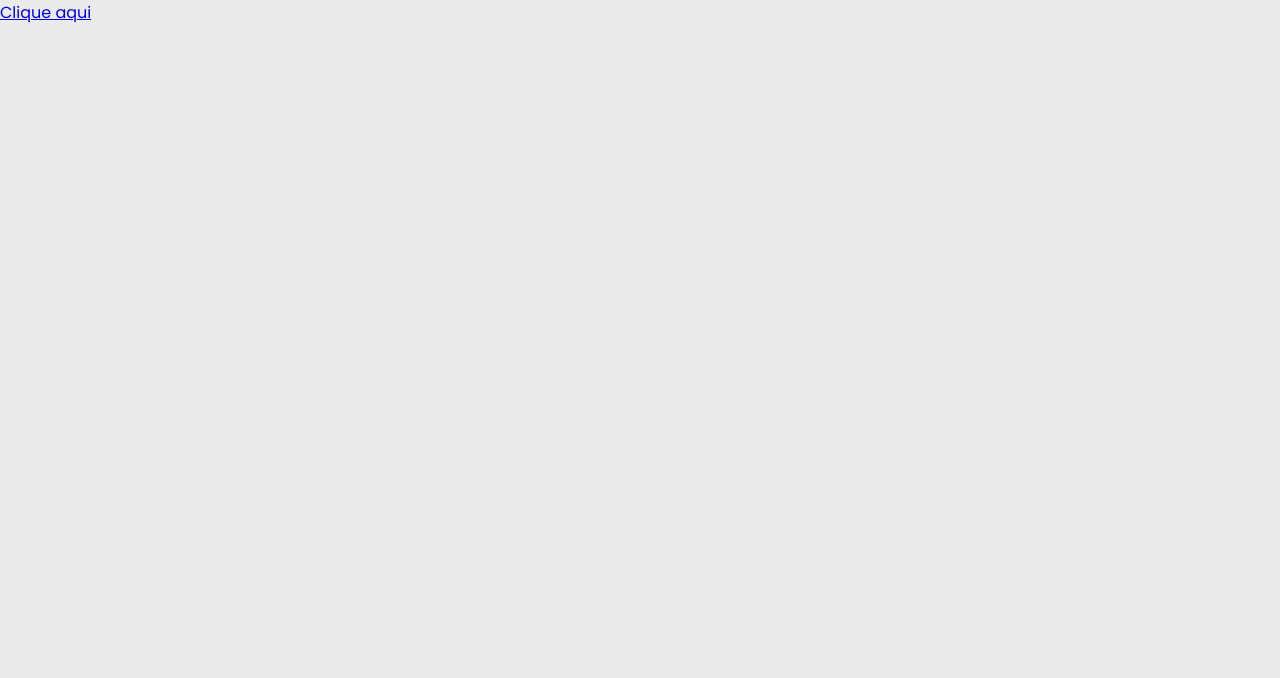
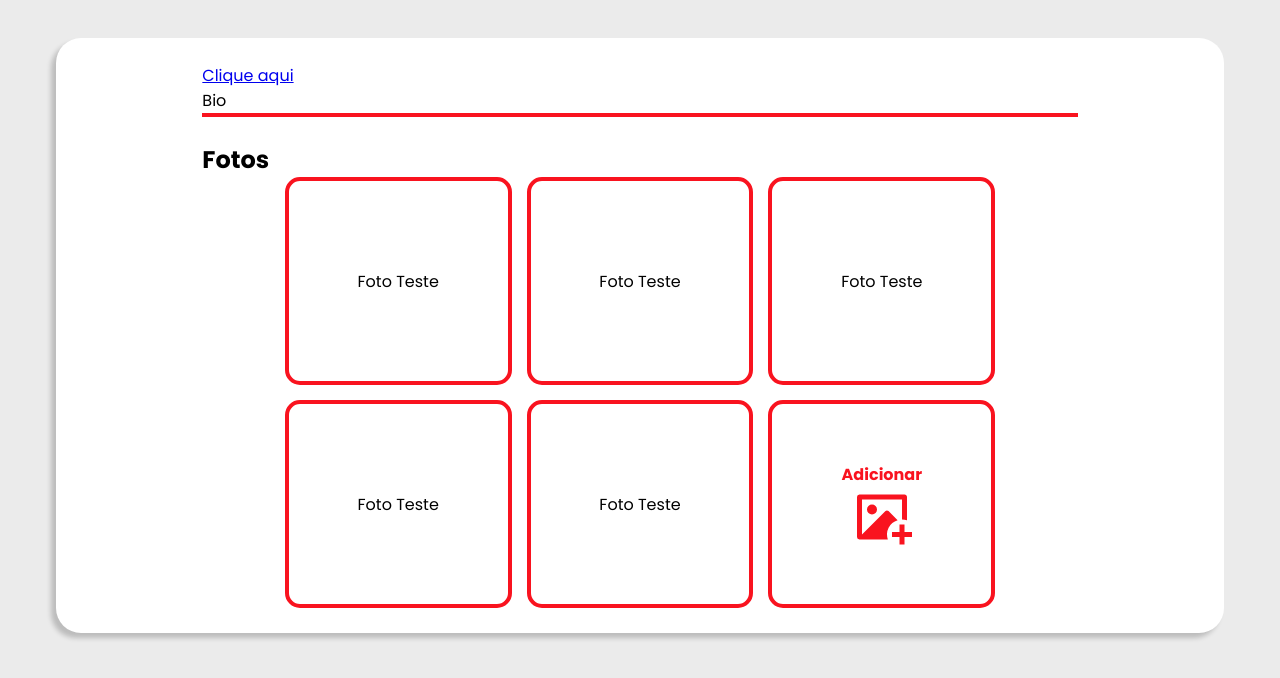
Before and after one commit to jef-sorridente/Feedz-Tvs, a React (Create React App) app in the folder frontend-feedz/: page / in a window 1280 px wide. Shown: the top 678 px of the page. Built offline with nearby package versions, Linux system fonts and the light colour scheme.

Commit message:
Styles Home

```diff
--- a/frontend-feedz/package.json
+++ b/frontend-feedz/package.json
@@ -11,6 +11,7 @@
     "npm": "^9.6.6",
     "react": "^18.2.0",
     "react-dom": "^18.2.0",
+    "react-icons": "^4.8.0",
     "react-redux": "^8.0.5",
     "react-router-dom": "^6.11.1",
     "react-scripts": "5.0.1",
--- a/frontend-feedz/src/pages/Home/Home.css
+++ b/frontend-feedz/src/pages/Home/Home.css
@@ -0,0 +1,64 @@
+.primaria {
+  background-color: aqua;
+}
+.secundaria {
+  background-color: blueviolet;
+}
+
+.container-home {
+  display: flex;
+  justify-content: center;
+  align-items: center;
+  padding: 3%;
+}
+.container-home-box {
+  background-color: #fff;
+  border-radius: 25px;
+  box-shadow: -5px 5px 5px #00000033;
+  width: 97%;
+  display: flex;
+  flex-direction: column;
+  align-items: center;
+}
+.profile {
+  margin-top: 25px;
+  width: 75%;
+  border-bottom: 4px solid #f9131f;
+}
+
+.photos {
+  padding: 25px;
+  width: 75%;
+}
+
+.photos-container {
+  display: flex;
+  flex-wrap: wrap;
+  justify-content: center;
+  gap: 15px;
+}
+
+.photo {
+  border: 4px solid #f9131f;
+  width: 25%;
+  height: 200px;
+  display: flex;
+  justify-content: center;
+  align-items: center;
+  border-radius: 15px;
+}
+
+input[type="file"] {
+  display: none;
+}
+.add-photo {
+  color: #f9131f;
+  font-weight: bold;
+  display: flex;
+  flex-direction: column;
+}
+
+.add-photo svg {
+  font-size: 60px;
+  color: #f9131f;
+}
--- a/frontend-feedz/src/pages/Home/Home.js
+++ b/frontend-feedz/src/pages/Home/Home.js
@@ -2,11 +2,60 @@ import "./Home.css";
 
 // Components
 import { Link } from "react-router-dom";
+import { useState, useEffect } from "react";
+import {RiImageAddFill} from "react-icons/ri"
 
 const Home = () => {
+  {
+    /*
+  Botão para Modificar de Login p/ Cadastro
+  const [myClass, setMyClass] = useState("primaria");
+  function alternateClass() {
+    if (myClass === "primaria") {
+      setMyClass("secundaria");
+    } else {
+      setMyClass("primaria");
+    }
+  }
+  useEffect(() => {
+    const elemento = document.querySelector(".elemento-a-modificar");
+    elemento.classList.remove("primaria");
+    elemento.classList.remove("secundaria");
+    elemento.classList.add(myClass);
+  }, [myClass]);*/
+    /*
+        Botão para Modificar de Login p/ Cadastro
+      <div className="elemento-a-modificar">
+        <button onClick={alternateClass}>Teste</button>
+      </div>*/
+  }
+
   return (
-    <div>
-      <Link to={"/login"}>Clique aqui</Link>
+    <div className="container-home">
+      <div className="container-home-box">
+        <div className="profile">
+          <div className="">
+            <img src="" />
+            <Link to={"/login"}>Clique aqui</Link>
+          </div>
+          <p>Bio</p>
+        </div>
+        <div className="photos">
+          <h2>Fotos</h2>
+          <div className="photos-container">
+            <div className="photo">Foto Teste</div>
+            <div className="photo">Foto Teste</div>
+            <div className="photo">Foto Teste</div>
+            <div className="photo">Foto Teste</div>
+            <div className="photo">Foto Teste</div>
+            <label htmlFor="add-file" className="photo add-photo">
+              <p>Adicionar</p>
+              <RiImageAddFill/>
+            </label>
+            <input type="file"id="add-file"/>
+          </div>
+        </div>
+      </div>
     </div>
   );
 };
--- a/frontend-feedz/src/pages/Login/Auth.css
+++ b/frontend-feedz/src/pages/Login/Auth.css
@@ -1,13 +1,12 @@
-#home {
+.container-login {
   width: 100vw;
   height: 100vh;
-  background-color: #ebebeb;
   display: flex;
   justify-content: center;
   align-items: center;
 }
 
-.container-box {
+.container-login-box {
   background-color: #fff;
   display: flex;
   border-radius: 25px;
@@ -16,7 +15,7 @@
   height: 60%;
 }
 
-.container-box h2 {
+.container-box h2, .login h2 {
   font-size: 2.3em;
 }
 
--- a/frontend-feedz/src/pages/Login/Login.js
+++ b/frontend-feedz/src/pages/Login/Login.js
@@ -20,8 +20,8 @@ const Login = () => {
   };
 
   return (
-    <div id="home">
-      <div className="container-box">
+    <div className="container-login">
+      <div className="container-login-box">
         <div className="information">
           <h2>Feedz 3S</h2>
           <p>Bem vindo ao Feedz / Tvs</p>
@@ -45,6 +45,7 @@ const Login = () => {
               className="input-text"
             />
             <input type="submit" value="Entrar" className="btn-submit" />
+            <Link to={"/"}>HOME</Link>
           </form>
         </div>
       </div>
```
Also changed, not shown: frontend-feedz/src/App.css (line endings or trailing spaces), frontend-feedz/src/imgs/Jeferson 3s_copy.png (added), 1 other file (tests, documents, lock files or other folders).
